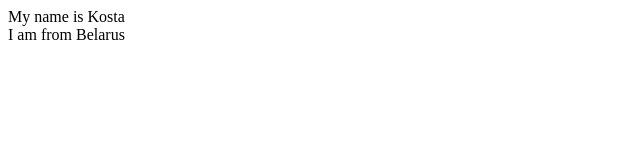
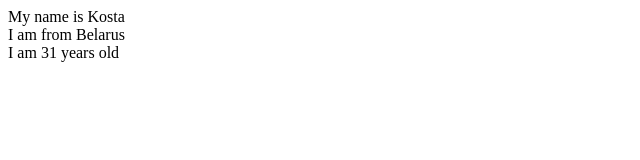
Before and after one commit to KoKo-wq-cmd/stepik_auto_tests, a plain HTML site: page index.html in a window 1280 px wide. Shown: the whole page, without its empty margins (0-640 px from the left). Drawn offline with Linux system fonts and the light colour scheme.

Commit message:
added new lines

```diff
--- a/index.html
+++ b/index.html
@@ -2,3 +2,4 @@
 My name is Kosta
 </div>
 <div>I am from Belarus</div>
+<div>I am 31 years old</div>
```
